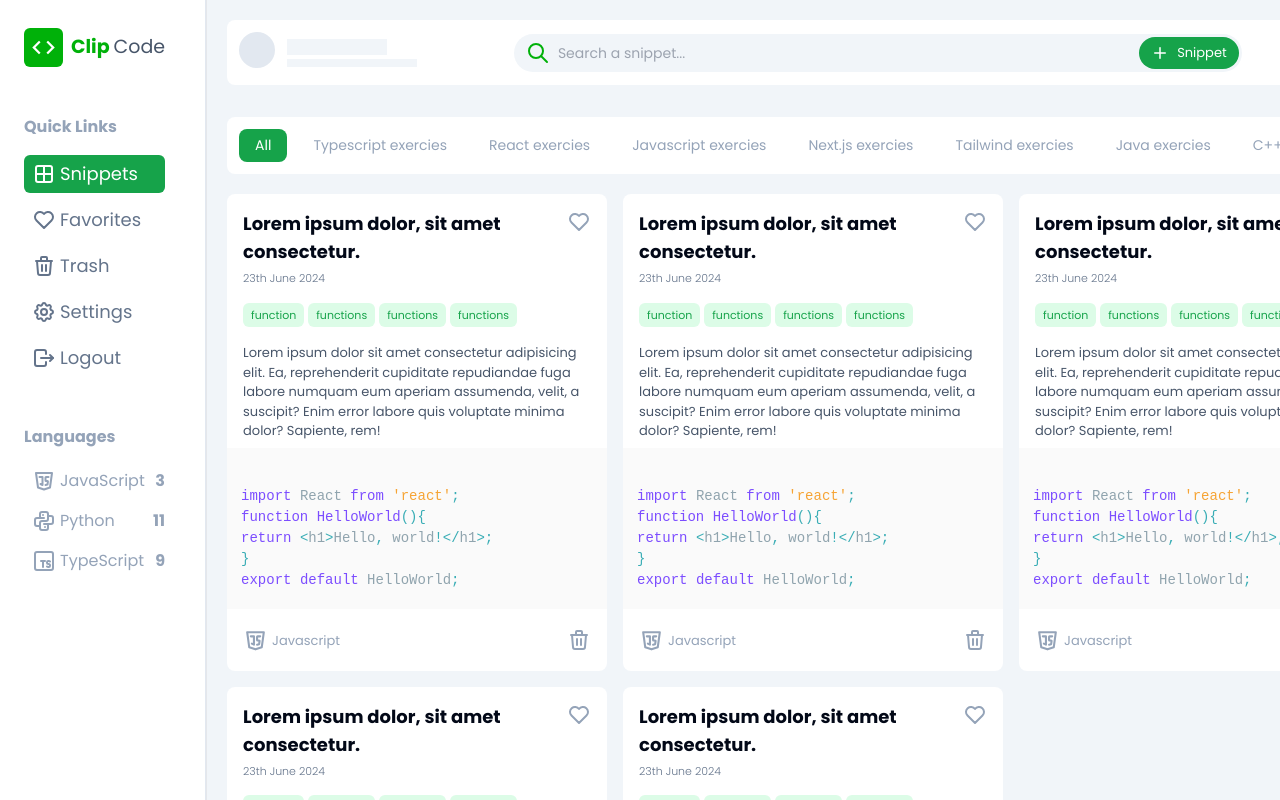
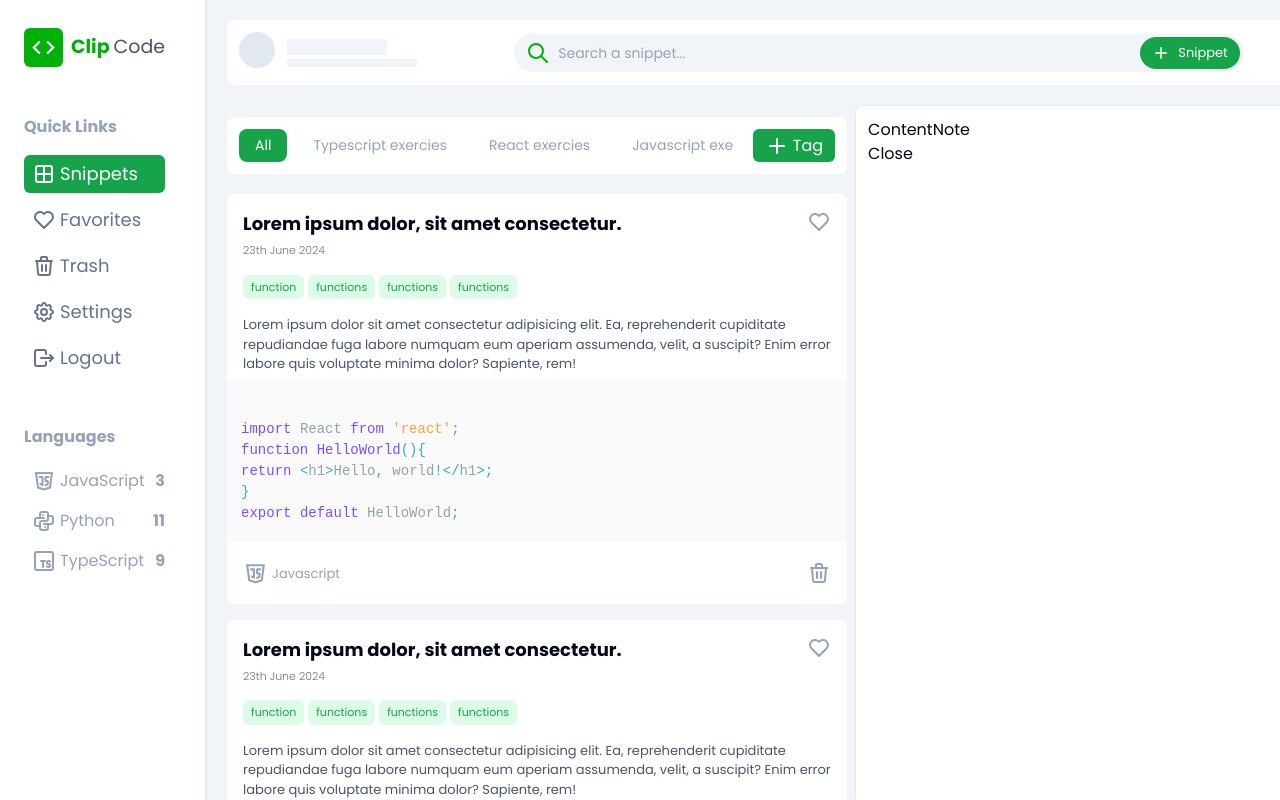
Before and after one commit to utsavpatel562/ClipCode, a Next.js app: page /my-notes in a window 1280 px wide. Both pictures are taken after a click on the icon 579 px from the left and 222 px from the top of the page. Shown: the top 800 px of the page. Built offline with nearby package versions, Linux system fonts and the light colour scheme; no server answers.

Commit message:
first commit

```diff
--- a/ContextApi.tsx
+++ b/ContextApi.tsx
@@ -12,6 +12,7 @@ import {
 import WbSunnyIcon from "@mui/icons-material/WbSunny";
 import React, { createContext, useContext, useEffect, useState } from "react";
 import StarHalf from "@mui/icons-material/StarHalf";
+import { Flamenco } from "next/font/google";
 
 interface SideBarMenu {
   id: number;
@@ -41,6 +42,10 @@ interface GlobalContextType {
     openContentNote: boolean;
     setOpenContentNote: React.Dispatch<React.SetStateAction<boolean>>;
   };
+  isMobileObject: {
+    isMobile: boolean;
+    setIsMobile: React.Dispatch<React.SetStateAction<boolean>>;
+  };
 }
 const ContextProvider = createContext<GlobalContextType>({
   sideBarMenuObject: {
@@ -58,6 +63,10 @@ const ContextProvider = createContext<GlobalContextType>({
   openContentNoteObject: {
     openContentNote: false,
     setOpenContentNote: () => {},
+  },
+  isMobileObject: {
+    isMobile: false,
+    setIsMobile: () => {},
   },
 });
 export default function GlobalContextProvider({
--- a/app/my-notes/components/ContentArea/NotesArea/AllNotesSection.tsx
+++ b/app/my-notes/components/ContentArea/NotesArea/AllNotesSection.tsx
@@ -29,7 +29,7 @@ function SingleNote() {
         className={`${
           darkMode[1].isSelected ? "bg-slate-900 text-white" : "bg-white"
         } ${
-          openContentNote ? "w-full" : "w-[380px]"
+          openContentNote ? "w-full" : "w-[400px]"
         } max-sm:w-full rounded-lg py-4`}
       >
         <NoteHeader />
@@ -43,9 +43,15 @@ function SingleNote() {
   );
 }
 function NoteHeader() {
+  const {
+    openContentNoteObject: { openContentNote, setOpenContentNote },
+  } = useGlobalContext();
   return (
-    <div className="flex justify-between mx-4">
-      <span className="font-bold text-lg w-[87%]">
+    <div
+      className="flex justify-between mx-4"
+      onClick={() => setOpenContentNote(true)}
+    >
+      <span className="font-bold text-lg w-[87%] hover:text-green-600 cursor-pointer">
         Lorem ipsum dolor, sit amet consectetur.
       </span>
       <IconHeart className="text-slate-400 cursor-pointer" />
--- a/app/my-notes/components/ContentNote/ContentNote.tsx
+++ b/app/my-notes/components/ContentNote/ContentNote.tsx
@@ -20,7 +20,12 @@ function ContentNote() {
         }`}
       >
         ContentNote
-        <div onClick={() => setOpenContentNote(false)}>Close</div>
+        <div
+          onClick={() => setOpenContentNote(false)}
+          className="cursor-pointer"
+        >
+          Close
+        </div>
       </div>
     </>
   );
```
